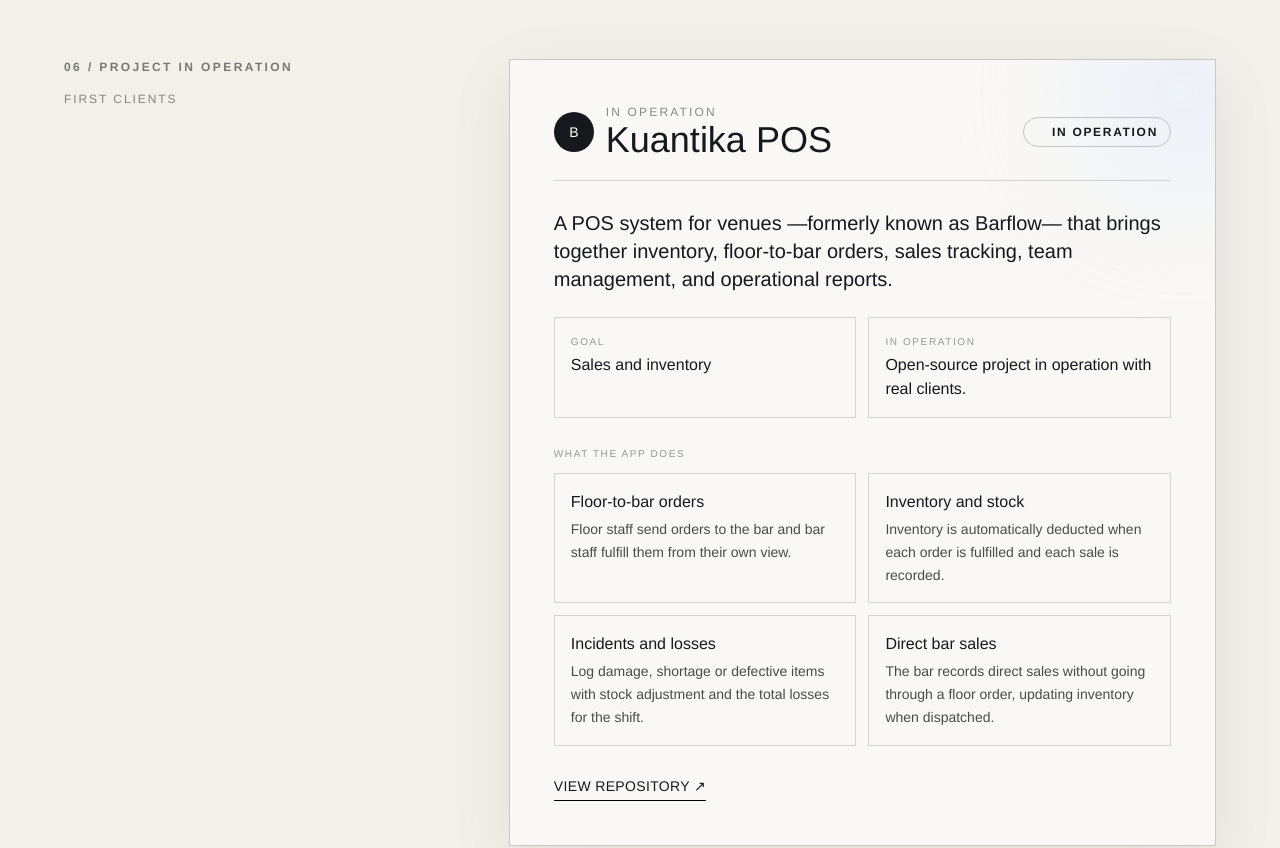
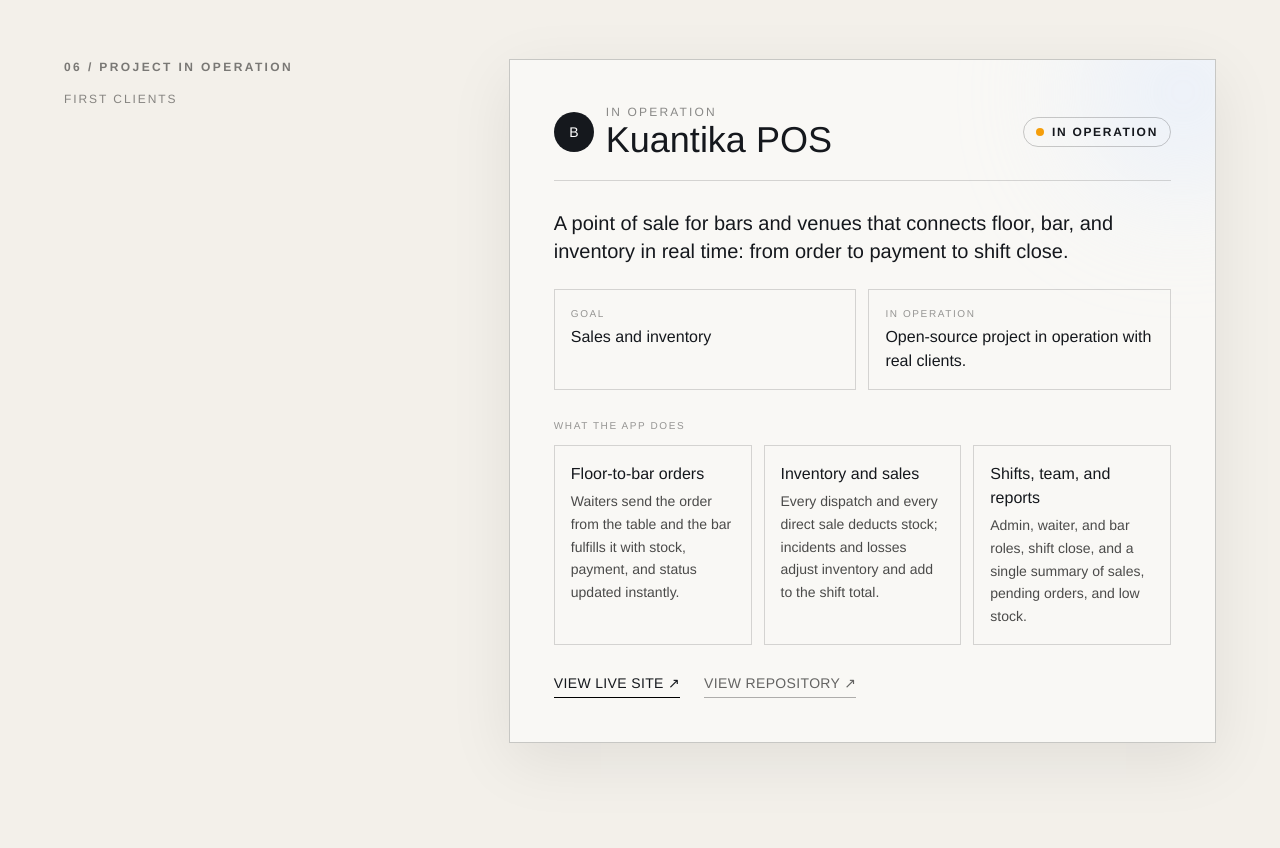
Before and after one commit to GermanRhenals/Portafolio-web, a React (Vite) app: page / in a window 1280 px wide. Shown: the part 3240-4088 px from the top of the page. Built offline with nearby package versions, Linux system fonts and the light colour scheme.

Commit message:
Actualiza la ficha de Kuantika POS y enlaza la web desplegada
Resume el proyecto en una linea y lo explica en tres tarjetas: pedidos de sala al bar, inventario y ventas, y turnos, equipo e informes. Agrega un enlace a la version publicada junto al repositorio, en espanol e ingles.

```diff
--- a/src/App.tsx
+++ b/src/App.tsx
@@ -26,13 +26,12 @@
       { status: 'Citas y turnos', title: 'Agenda sin complicaciones', description: 'Los clientes reservan su turno y la barbería organiza la agenda, el flujo de trabajo y la atención en un solo lugar, reduciendo esperas y mejorando la experiencia de cada persona que llega.', link: 'Próximamente', href: '#' },
     ], projectsTitle: 'Proyecto destacado',
     projectDescription: 'Portafolio y catálogo de servicios para El Rincón Caribeño, el estadero cubierto más grande de la región.', viewProject: 'Ver proyecto', inConstruction: 'Proyecto en operación',
-    inConstructionEyebrow: 'Primeros clientes', inConstructionTitle: 'Kuantika POS', inConstructionDescription: 'Sistema POS para establecimientos —antes conocido como Barflow— que integra inventario, pedidos de sala al bar, registro de ventas, gestión de equipo e informes de operación.',
+    inConstructionEyebrow: 'Primeros clientes', inConstructionTitle: 'Kuantika POS', inConstructionDescription: 'Punto de venta para bares y establecimientos que conecta sala, barra e inventario en tiempo real: del pedido al pago y al cierre de turno.',
     inConstructionStatus: 'En operación', inConstructionGoal: 'Objetivo', inConstructionGoalValue: 'Ventas e inventarios', inConstructionCapabilitiesTitle: 'Lo que hace la aplicación', inConstructionCapabilities: [
-      { title: 'Pedidos de sala al bar', description: 'El equipo de sala envía pedidos al bar y el personal del bar los despacha desde su vista.' },
-      { title: 'Inventario y existencias', description: 'El inventario se descuenta automáticamente al despachar cada pedido y al registrar cada venta.' },
-      { title: 'Incidentes y pérdidas', description: 'Registro de daño, faltante o defectuoso con ajuste de inventario y total de pérdidas del turno.' },
-      { title: 'Venta directa en barra', description: 'El bar registra ventas directas sin pasar por un pedido de sala, actualizando el inventario al despacharse.' },
-    ], inConstructionRepository: 'Ver repositorio', inConstructionNote: 'Proyecto open source en operación con clientes reales.',
+      { title: 'Pedidos de sala al bar', description: 'El mesero envía el pedido desde la mesa y el bar lo despacha con su stock, su pago y su estado actualizados al instante.' },
+      { title: 'Inventario y ventas', description: 'Cada despacho y cada venta en barra descuenta existencias; los incidentes y pérdidas ajustan el inventario y suman al total del turno.' },
+      { title: 'Turnos, equipo e informes', description: 'Roles de administrador, mesero y bar, cierre de turno y un resumen de ventas, pedidos pendientes y stock bajo en una sola vista.' },
+    ], inConstructionRepository: 'Ver repositorio', inConstructionLive: 'Ver la web', inConstructionNote: 'Proyecto open source en operación con clientes reales.',
     contactTitle: 'Construyamos algo', contactText: 'Estoy abierto a oportunidades laborales, proyectos freelance y retos que me permitan seguir creciendo.', cv: 'Descargar CV', copy: 'Copiar correo',
   },
   en: {
@@ -45,13 +44,12 @@
       { status: 'Appointments', title: 'Booking made simple', description: 'Clients book their slot and the barbershop organizes its schedule, workflow and service in one place, cutting down wait times and improving the experience of everyone who walks in.', link: 'Coming soon', href: '#' },
     ], projectsTitle: 'Featured project',
     projectDescription: 'Portfolio and service catalog for El Rincón Caribeño, the largest covered leisure venue in the region.', viewProject: 'View project', inConstruction: 'Project in operation',
-    inConstructionEyebrow: 'First clients', inConstructionTitle: 'Kuantika POS', inConstructionDescription: 'A POS system for venues —formerly known as Barflow— that brings together inventory, floor-to-bar orders, sales tracking, team management, and operational reports.',
+    inConstructionEyebrow: 'First clients', inConstructionTitle: 'Kuantika POS', inConstructionDescription: 'A point of sale for bars and venues that connects floor, bar, and inventory in real time: from order to payment to shift close.',
     inConstructionStatus: 'In operation', inConstructionGoal: 'Goal', inConstructionGoalValue: 'Sales and inventory', inConstructionCapabilitiesTitle: 'What the app does', inConstructionCapabilities: [
-      { title: 'Floor-to-bar orders', description: 'Floor staff send orders to the bar and bar staff fulfill them from their own view.' },
-      { title: 'Inventory and stock', description: 'Inventory is automatically deducted when each order is fulfilled and each sale is recorded.' },
-      { title: 'Incidents and losses', description: 'Log damage, shortage or defective items with stock adjustment and the total losses for the shift.' },
-      { title: 'Direct bar sales', description: 'The bar records direct sales without going through a floor order, updating inventory when dispatched.' },
-    ], inConstructionRepository: 'View repository', inConstructionNote: 'Open-source project in operation with real clients.',
+      { title: 'Floor-to-bar orders', description: 'Waiters send the order from the table and the bar fulfills it with stock, payment, and status updated instantly.' },
+      { title: 'Inventory and sales', description: 'Every dispatch and every direct sale deducts stock; incidents and losses adjust inventory and add to the shift total.' },
+      { title: 'Shifts, team, and reports', description: 'Admin, waiter, and bar roles, shift close, and a single summary of sales, pending orders, and low stock.' },
+    ], inConstructionRepository: 'View repository', inConstructionLive: 'View live site', inConstructionNote: 'Open-source project in operation with real clients.',
     contactTitle: "Let's build something", contactText: 'I am open to job opportunities, freelance projects, and challenges that help me keep growing.', cv: 'Download CV', copy: 'Copy email',
   },
 } as const
@@ -487,7 +485,7 @@
                   </div>
 
                   <p className="mb-3 text-[10px] uppercase tracking-[0.16em] text-black/40 dark:text-white/40">{text.inConstructionCapabilitiesTitle}</p>
-                  <div className="mb-7 grid gap-3 sm:grid-cols-2">
+                  <div className="mb-7 grid gap-3 md:grid-cols-3">
                     {text.inConstructionCapabilities.map((capability) => (
                       <div key={capability.title} className="border border-black/15 px-4 py-4 dark:border-white/10">
                         <p className="mb-1 text-sm font-medium sm:text-base">{capability.title}</p>
@@ -496,9 +494,14 @@
                     ))}
                   </div>
 
-                  <a href="https://github.com/GermanRhenals/pos-systems" target="_blank" rel="noreferrer" className="inline-flex items-center gap-2 border-b border-black pb-1 text-xs font-medium uppercase tracking-wide transition-opacity hover:opacity-60 dark:border-white sm:text-sm">
-                    {text.inConstructionRepository} ↗
-                  </a>
+                  <div className="flex flex-wrap items-center gap-x-6 gap-y-3">
+                    <a href="https://germanrhenals.github.io/pos-systems/" target="_blank" rel="noreferrer" className="inline-flex items-center gap-2 border-b border-black pb-1 text-xs font-medium uppercase tracking-wide transition-opacity hover:opacity-60 dark:border-white sm:text-sm">
+                      {text.inConstructionLive} ↗
+                    </a>
+                    <a href="https://github.com/GermanRhenals/pos-systems" target="_blank" rel="noreferrer" className="inline-flex items-center gap-2 border-b border-black/30 pb-1 text-xs font-medium uppercase tracking-wide text-black/60 transition-opacity hover:opacity-60 dark:border-white/30 dark:text-white/60 sm:text-sm">
+                      {text.inConstructionRepository} ↗
+                    </a>
+                  </div>
                 </div>
               </div>
             </div>
```
